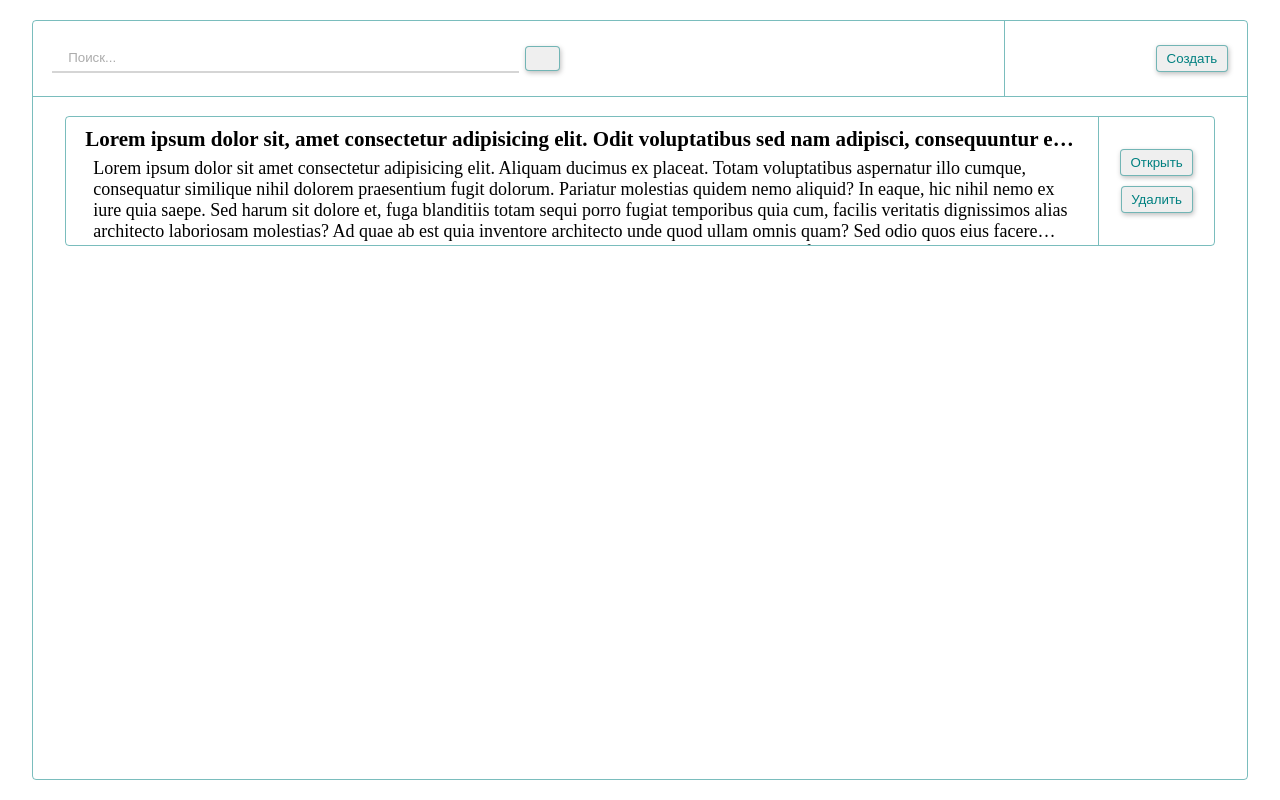
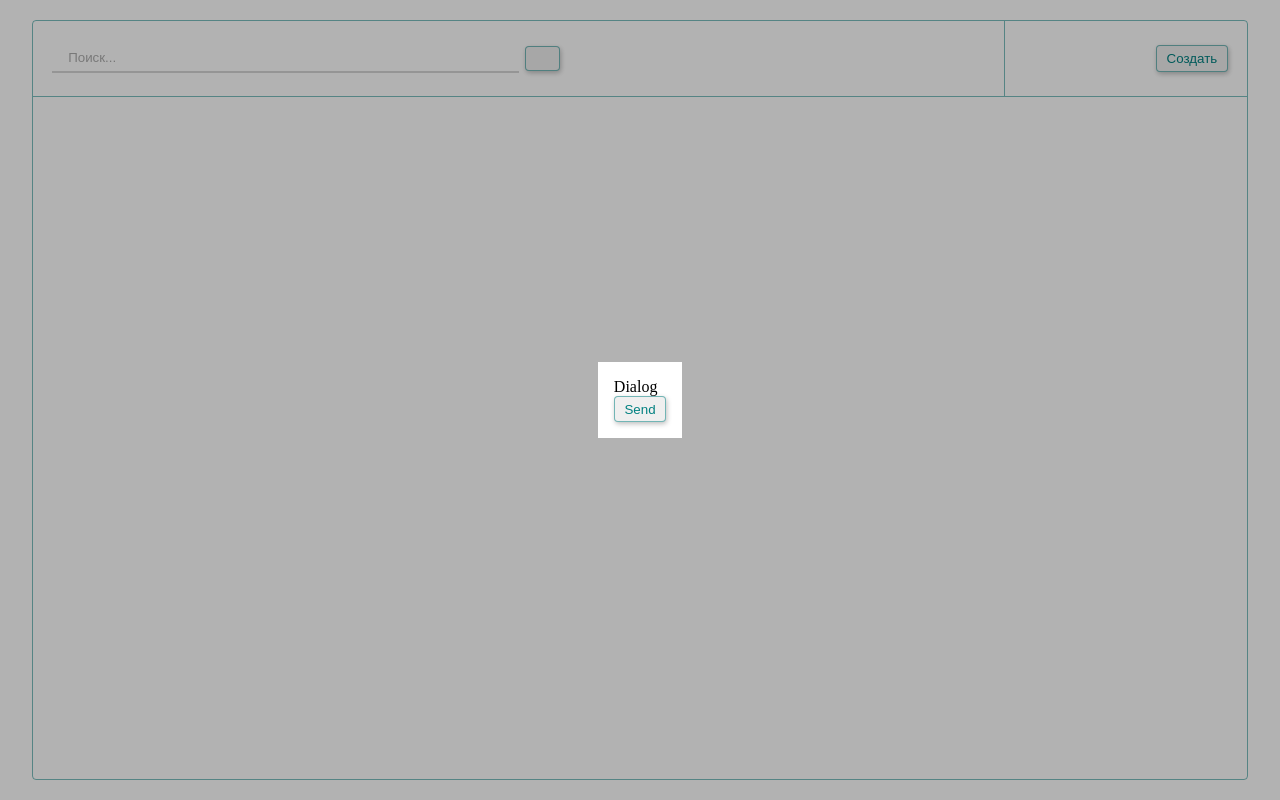
Before and after one commit to Irina40ina/Posts, a Vue app: page / in a window 1280 px wide. Built offline with nearby package versions, Linux system fonts and the light colour scheme; some icons are missing.

Commit message:
learn-dev

```diff
--- a/src/App.vue
+++ b/src/App.vue
@@ -1,15 +1,20 @@
 <template>
     <div class="app">
         <div class="main-container">
-
+            <creationFormComp :isShow="isShowCreationForm" @close="isShowCreationForm = false"></creationFormComp>
             <!-- HEADER -->
             <section class="main-header">
                 <div class="input-block">
-                    <input class="search-input" type="text" placeholder="Поиск...">
+                    <input
+                    class="search-input"
+                    type="text"
+                    placeholder="Поиск..."
+                    >
                     <btnComp>
                         <SvgIcon class="icon" type="mdi" :path="path"></SvgIcon>
                     </btnComp>
                 </div>
+
                 <div class="action-block">
                     <btnComp>Создать</btnComp>
                 </div>
@@ -18,26 +23,6 @@
             <!-- BODY -->
             <section class="main-body">
                 <postListComp>
-                    <postComp>
-                        <postContent>
-                            <postTitle>Lorem ipsum dolor sit, amet consectetur adipisicing elit. Odit
-                                voluptatibus sed nam adipisci, consequuntur explicabo aperiam atque? Cum delectus
-                                blanditiis optio, ipsum, ullam vitae dolor ex nobis assumenda fugit maiores?</postTitle>
-                            <postBody>Lorem ipsum dolor sit amet consectetur adipisicing elit. Aliquam
-                                ducimus ex placeat. Totam voluptatibus aspernatur illo cumque, consequatur similique
-                                nihil dolorem praesentium fugit dolorum. Pariatur molestias quidem nemo aliquid? In
-                                eaque, hic nihil nemo ex iure quia saepe. Sed harum sit dolore et, fuga blanditiis totam
-                                sequi porro fugiat temporibus quia cum, facilis veritatis dignissimos alias architecto
-                                laboriosam molestias? Ad quae ab est quia inventore architecto unde quod ullam omnis
-                                quam? Sed odio quos eius facere quod exercitationem, qui aut ducimus, saepe repellendus
-                                aliquid numquam earum, nesciunt hic perferendis! Fugiat vitae nostrum totam ad quo rem
-                                temporibus voluptate, ex at.</postBody>
-                        </postContent>
-                        <div class="post-action">
-                            <btnComp>Открыть</btnComp>
-                            <btnComp style="margin-top: 10px">Удалить</btnComp>
-                        </div>
-                    </postComp>
                 </postListComp>
             </section>
 
@@ -51,26 +36,21 @@ import btnComp from '@/components/btnComp.vue';
 import SvgIcon from '@jamescoyle/vue-icon';
 import { mdiMagnify } from '@mdi/js';
 import postListComp from '@/components/postListComp.vue';
-import postComp from '@/components/postComp.vue'
-import postContent from '@/components/postContent.vue'
-import postTitle from '@/components/postTitle.vue'
-import postBody from '@/components/postBody.vue'
+import creationFormComp from './components/creationFormComp.vue';
 
 export default {
     components: {
         SvgIcon,
         btnComp,
         postListComp,
-        postComp,
-        postContent,
-        postTitle,
-        postBody,
+        creationFormComp,
     },
     data() {
         return {
             path: mdiMagnify,
+            isShowCreationForm: true,
         }
-    }
+    },
 }
 </script>
 
@@ -122,15 +102,6 @@ export default {
     height: 90%;
 }
 
-.post-action {
-    width: 10%;
-    height: 100%;
-    display: flex;
-    flex-direction: column;
-    justify-content: center;
-    align-items: center;
-}
-
 .input-block {
     width: 80%;
     height: 100%;
--- /dev/null
+++ b/src/components/creationFormComp.vue
@@ -0,0 +1,48 @@
+<template>
+    <div
+    class="creation-form__dialog"
+    v-if="isShow"
+    @click="$emit('close')"
+    >
+        <form
+        class="creation-form"
+        @submit.prevent
+        @click.stop
+        >
+            Dialog
+            <btnComp>Send</btnComp>
+        </form>
+    </div>
+</template>
+
+<script>
+import btnComp from './btnComp.vue';
+export default {
+    components: {
+        btnComp
+    },
+    props: {
+        isShow: Boolean,
+    },
+    emits: ['close']
+}
+</script>
+
+<style>
+.creation-form__dialog {
+    position: fixed;
+    display: flex;
+    align-items: center;
+    justify-content: center;
+    right: 0;
+    left: 0;
+    top: 0;
+    bottom: 0;
+    background-color: rgba(0, 0, 0, 0.3);
+}
+
+.creation-form {
+    background-color: white;
+    padding: 1rem;
+}
+</style>
--- a/src/components/postBody.vue
+++ /dev/null
@@ -1,24 +0,0 @@
-<template>
-    <div class="post-body">
-        <slot></slot>
-    </div>
-</template>
-
-
-<script>
-export default {
-
-}
-</script>
-
-
-<style scoped>
-    .post-body {
-    font-size: 18px;
-    padding: 0.4rem 0.5rem;
-    display: -webkit-box;
-    -webkit-line-clamp: 4;
-    -webkit-box-orient: vertical;
-    overflow: hidden;
-}
-</style>
--- a/src/components/postComp.vue
+++ b/src/components/postComp.vue
@@ -1,23 +1,77 @@
 <template>
     <div class="post">
-        <slot></slot>
+        <div class="post-content">
+            <p class="post-title">
+                {{ title }}
+            </p>
+            <p class="post-body">
+                {{ body }}
+            </p>
+        </div>
+        <div class="post-action">
+
+            <btnComp>Открыть</btnComp>
+            <btnComp style="margin-top: 10px">Удалить</btnComp>
+        </div>
     </div>
 </template>
 
 
 <script>
+import btnComp from '@/components/btnComp.vue';
 export default {
-
+    props: {
+        title: String,
+        body: String,
+    },
+    components: {
+        btnComp,
+    },
 }
 </script>
 
 
 <style scoped>
- .post {
+.post {
     width: 100%;
     height: 130px;
     border: var(--border);
     border-radius: 4px;
     display: flex;
+    margin-top: 10px;
+}
+
+.post-content {
+    width: 90%;
+    height: 100%;
+    border-right: var(--border);
+    padding: 0.6rem 1.2rem;
+    overflow: hidden;
+}
+
+.post-title {
+    font-weight: 600;
+    font-size: 21px;
+    white-space: nowrap;
+    overflow: hidden;
+    text-overflow: ellipsis;
+}
+
+.post-body {
+    font-size: 18px;
+    padding: 0.4rem 0.5rem;
+    display: -webkit-box;
+    -webkit-line-clamp: 4;
+    -webkit-box-orient: vertical;
+    overflow: hidden;
+}
+
+.post-action {
+    width: 10%;
+    height: 100%;
+    display: flex;
+    flex-direction: column;
+    justify-content: center;
+    align-items: center;
 }
 </style>
--- a/src/components/postContent.vue
+++ /dev/null
@@ -1,24 +0,0 @@
-<template>
-    <div class="post-content">
-        <slot></slot>
-    </div>
-</template>
-
-
-<script>
-export default {
-
-}
-</script>
-
-
-<style scoped>
-  .post-content {
-    width: 90%;
-    height: 100%;
-    border-right: var(--border);
-    padding: 0.6rem 1.2rem;
-    overflow: hidden;
-}
-
-</style>
--- a/src/components/postListComp.vue
+++ b/src/components/postListComp.vue
@@ -1,19 +1,34 @@
 <template>
     <div class="post-list">
-        <slot></slot>
+        <postComp
+        :title="'Title Post'"
+        :body="'Text of post'"
+        v-for="item in posts"
+        :key="item"
+        >
+        </postComp>
     </div>
 </template>
 
 
 <script>
+import postComp from '@/components/postComp.vue'
 export default {
+    components: {
+        postComp,
+    },
+    data() {
+        return {
+            posts: []
+        }
+    },
+}
 
-}
 </script>
 
 
 <style scoped>
-   .post-list {
+.post-list {
     width: 100%;
     height: 100%;
     overflow: auto;
--- a/src/components/postTitle.vue
+++ /dev/null
@@ -1,23 +0,0 @@
-<template>
-    <div class="post-title">
-        <slot></slot>
-    </div>
-</template>
-
-
-<script>
-export default {
-
-}
-</script>
-
-
-<style scoped>
-    .post-title {
-    font-weight: 600;
-    font-size: 21px;
-    white-space: nowrap;
-    overflow: hidden;
-    text-overflow: ellipsis;
-}
-</style>
```
